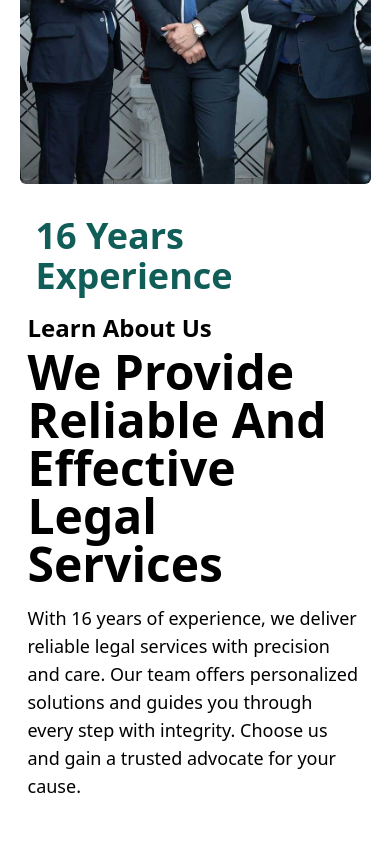
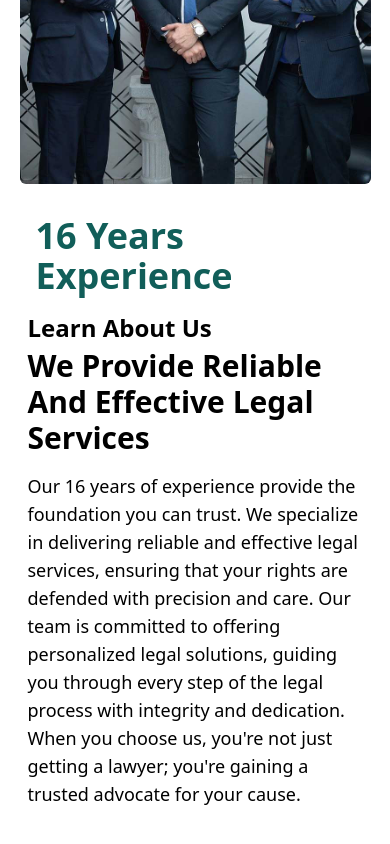
Before and after one commit to bhanudova02/lawyer-portfolio, a React (Vite) app: page / in a window 390 px wide. Shown: the part 695-1539 px from the top of the page. Built offline with nearby package versions, Linux system fonts and the light colour scheme.

Commit message:
new ui changes added

```diff
--- a/src/components/Experience.jsx
+++ b/src/components/Experience.jsx
@@ -11,10 +11,9 @@ export default function Experience() {
                     </div>
                     <div className="lg:absolute bottom-0 px-2 lg:px-6">
                         <h6 className="font-semibold text-2xl">Learn About Us</h6>
-                        <h2 className="text-5xl font-bold mt-1">We Provide Reliable And Effective Legal Services</h2>
+                        <h2 className="text-3xl md:text-5xl font-bold mt-1">We Provide Reliable And Effective Legal Services</h2>
                         <p className="text-lg mt-4">
-
-                            With 16 years of experience, we deliver reliable legal services with precision and care. Our team offers personalized solutions and guides you through every step with integrity. Choose us and gain a trusted advocate for your cause.
+                        Our 16 years of experience provide the foundation you can trust. We specialize in delivering reliable and effective legal services, ensuring that your rights are defended with precision and care. Our team is committed to offering personalized legal solutions, guiding you through every step of the legal process with integrity and dedication. When you choose us, you're not just getting a lawyer; you're gaining a trusted advocate for your cause.
                         </p>
                     </div>
                 </div>
```
